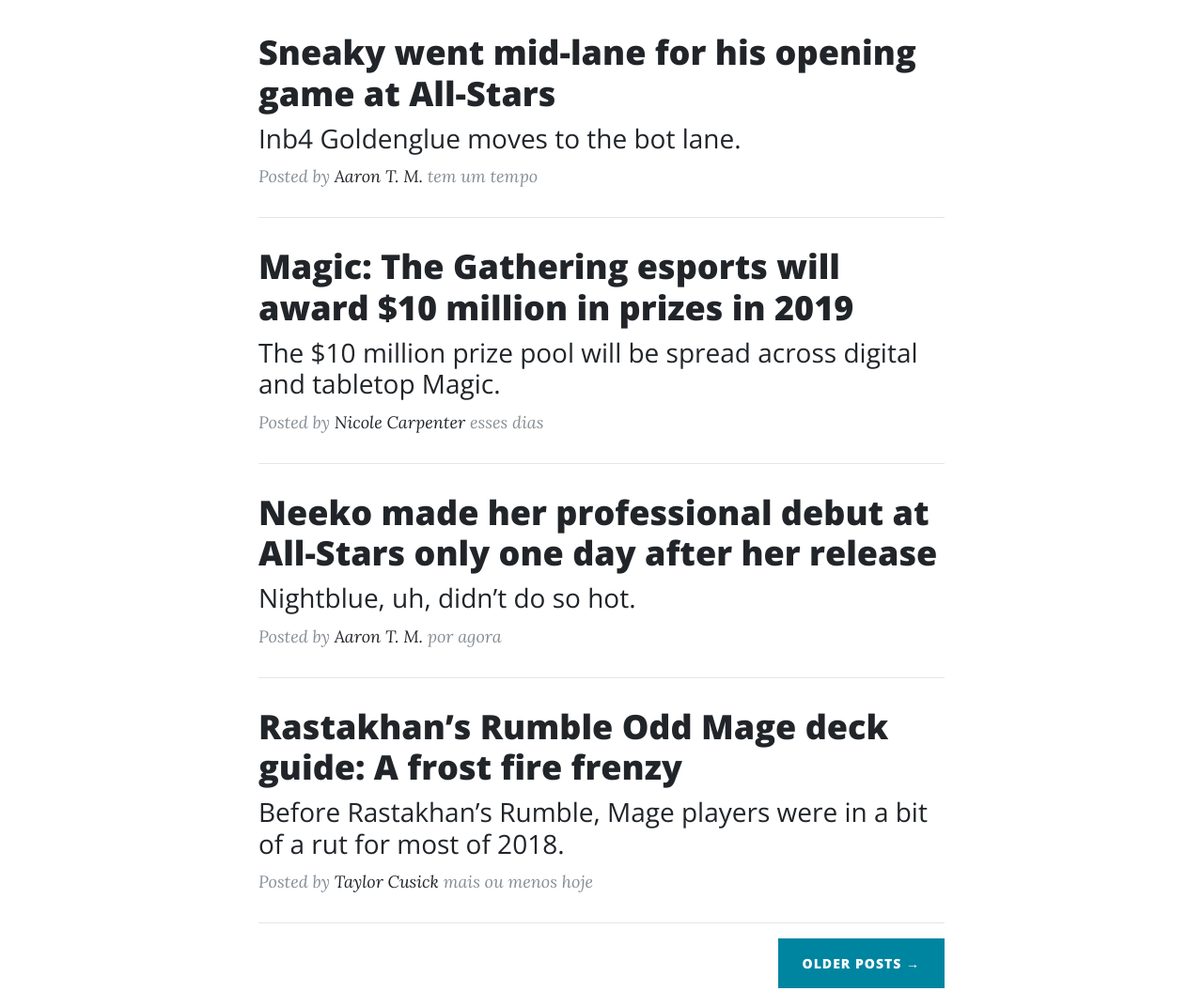
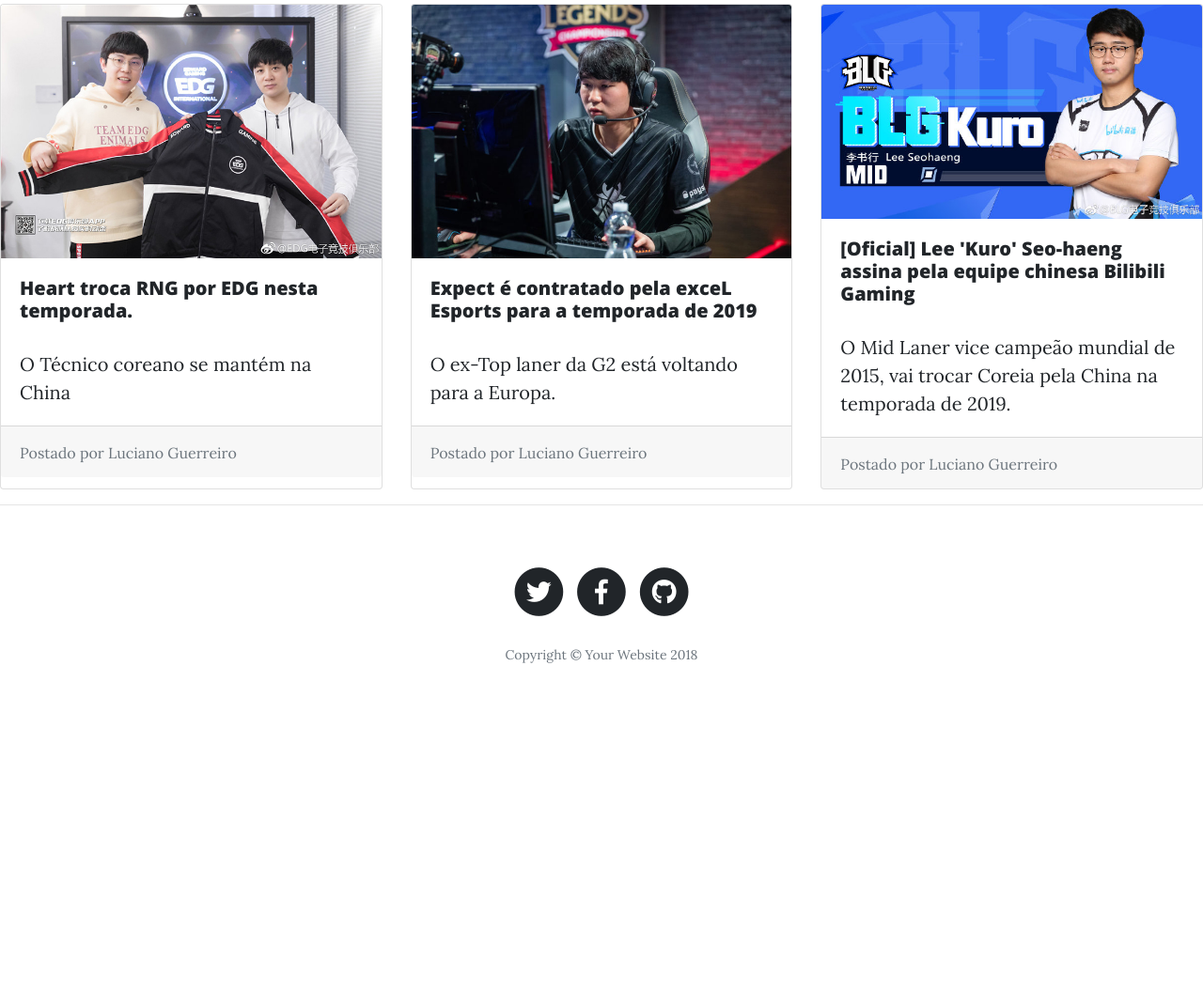
Before and after one commit to ZarakiDanzinho/jadeBeetleBlog, a website: page index.html in a window 1280 px wide. Shown: the part 578-1633 px from the top of the page at 94% size. After the commit the page ends 1351 px from the top, so only its background shows below. Drawn offline with nearby package versions, Linux system fonts and the light colour scheme.

Commit message:
mudança para apresentação em cards

```diff
--- a/index.html
+++ b/index.html
@@ -67,73 +67,49 @@
       </div>
     </header>
 
-    <!-- Main Content -->
-    <div class="container">
-      <div class="row">
-        <div class="col-lg-8 col-md-10 mx-auto">
-          <div class="post-preview">
+
+  <!-- Main cards -->
+<div class="card-deck">
+  <div class="card">
       <a href="notice1.html">
-              <h2 class="post-title">
-                Sneaky went mid-lane for his opening game at All-Stars
-              </h2>
-              <h3 class="post-subtitle">
-                Inb4 Goldenglue moves to the bot lane.
-              </h3>
+      <img class="card-img-top" src="img/RNG.jpg" alt="Card image cap">
+    <div class="card-body">
+      <h5 class="card-title">Heart troca RNG por EDG nesta temporada.</h5>
+      <p class="card-text">O Técnico coreano se mantém na China</p>
+    </div>
+    <div class="card-footer">
+      <small class="text-muted">Postado por Luciano Guerreiro</small>
+    </div>
   </a>
-            <p class="post-meta">Posted by
-              <a href="#">Aaron T. M.</a>
-              tem um tempo</p>
   </div>
-          <hr>
-          <div class="post-preview">
+<div class="card">
   <a href="notice2.html">
-              <h2 class="post-title">
-                Magic: The Gathering esports will award $10 million in prizes in 2019
-              </h2>
-              <h3 class="post-subtitle">
-                The $10 million prize pool will be spread across digital and tabletop Magic.
-              </h3>
+  <img class="card-img-top" src="img/expect.jpg" alt="Card image cap">
+  <div class="card-body">
+    <h5 class="card-title">Expect é contratado pela exceL Esports para a temporada de 2019</h5>
+    <p class="card-text">O ex-Top laner da G2 está voltando para a Europa.</p>
+  </div>
+  <div class="card-footer">
+    <small class="text-muted">Postado por Luciano Guerreiro</small>
+  </div>
 </a>
-            <p class="post-meta">Posted by
-              <a href="#">Nicole Carpenter</a>
-              esses dias</p>
 </div>
-          <hr>
-          <div class="post-preview">
+<div class="card">
   <a href="notice3.html">
-              <h2 class="post-title">
-                Neeko made her professional debut at All-Stars only one day after her release
-              </h2>
-              <h3 class="post-subtitle">
-                Nightblue, uh, didn’t do so hot.
-              </h3>
+  <img class="card-img-top" src="img/kuro.jpg" alt="Card image cap">
+  <div class="card-body">
+    <h5 class="card-title">[Oficial] Lee 'Kuro' Seo-haeng assina pela equipe chinesa Bilibili Gaming</h5>
+    <p class="card-text">O Mid Laner vice campeão mundial de 2015, vai trocar Coreia pela China na temporada de 2019. </p>
+  </div>
+  <div class="card-footer">
+    <small class="text-muted">Postado por Luciano Guerreiro</small>
+  </div>
 </a>
-            <p class="post-meta">Posted by
-              <a href="#">Aaron T. M.</a>
-              por agora</p>
-          </div>
-          <hr>
-          <div class="post-preview">
-            <a href="notice4.html">
-              <h2 class="post-title">
-                Rastakhan’s Rumble Odd Mage deck guide: A frost fire frenzy
-              </h2>
-              <h3 class="post-subtitle">
-              Before Rastakhan’s Rumble, Mage players were in a bit of a rut for most of 2018.
-              </h3>
-            </a>
-            <p class="post-meta">Posted by
-              <a href="#">Taylor Cusick</a>
-              mais ou menos hoje</p>
-          </div>
-          <hr>
-          <!-- Pager -->
-          <div class="clearfix">
-            <a class="btn btn-primary float-right" href="#">Older Posts &rarr;</a>
 </div>
 </div>
-      </div>
-    </div>
+
+
+    <!-- Main Content -->
 
     <hr>
 
```
Also changed, not shown: notice1.html (+11 -17 lines), notice2.html (+10 -20 lines), notice3.html (+12 -13 lines), img/RNG.jpg (added), img/expect.jpg (added), img/home-bg.jpg, img/kuro.jpg (added). Lines whose indentation alone changed are shown as unchanged.
